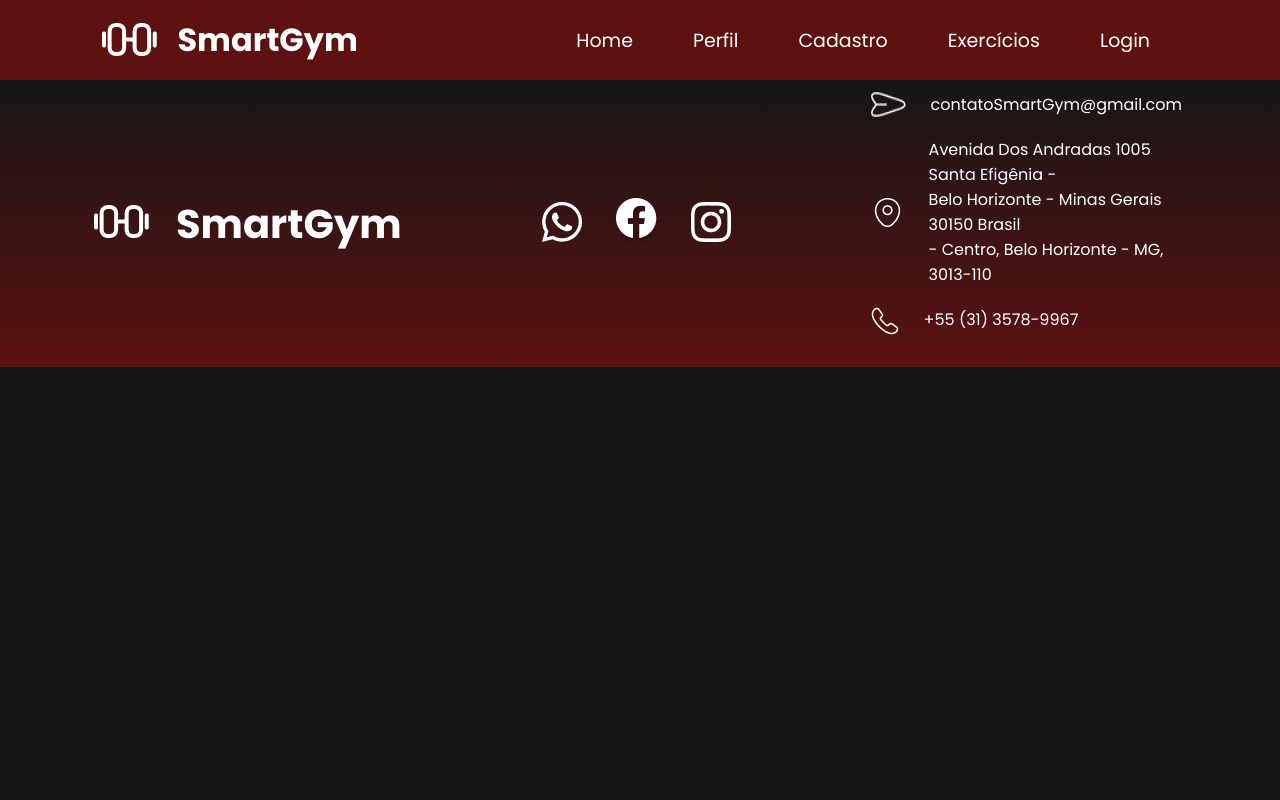
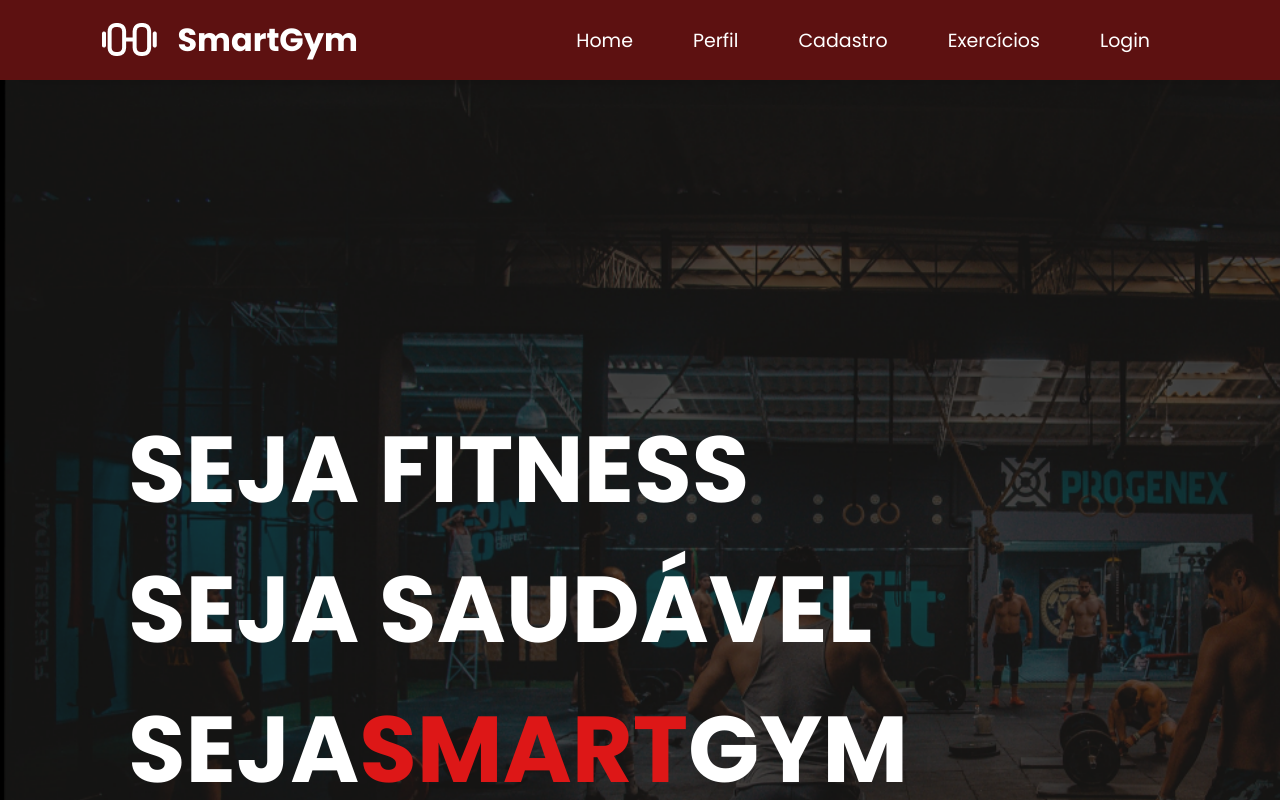
Before and after one commit to AmandaFernandes0701/Frontend-SmartGym---Projeto-Trainee, a React (Create React App) app in the folder smartgym/: page / in a window 1280 px wide. Shown: the top 800 px of the page. Built offline with nearby package versions, Linux system fonts and the light colour scheme.

Commit message:
Atualização da rota inicial

```diff
--- a/smartgym/package.json
+++ b/smartgym/package.json
@@ -13,7 +13,7 @@
     "react-dom": "^18.2.0",
     "react-icons": "^4.6.0",
     "react-router-dom": "^5.3.0",
-    "react-scripts": "^2.1.3",
+    "react-scripts": "^2.1.8",
     "web-vitals": "^2.1.4"
   },
   "scripts": {
--- a/smartgym/src/routes.js
+++ b/smartgym/src/routes.js
@@ -14,10 +14,10 @@ function Routes(){
         <Header/>
             <Switch>
                 <Route path='/login' component={Login}/>
-                <Route path='/home' component={Home}/>
                 <Route path='/cadastro' component={Cadastro}/>
                 <Route path='/exercicios' component={Exercicios}/>
                 <Route path='/perfil' component={Perfil}/>
+                <Route path='/' component={Home}/>
             </Switch>
         <Footer/>
         </BrowserRouter>
```
Also changed, not shown: 1 other file (tests, documents, lock files or other folders).
